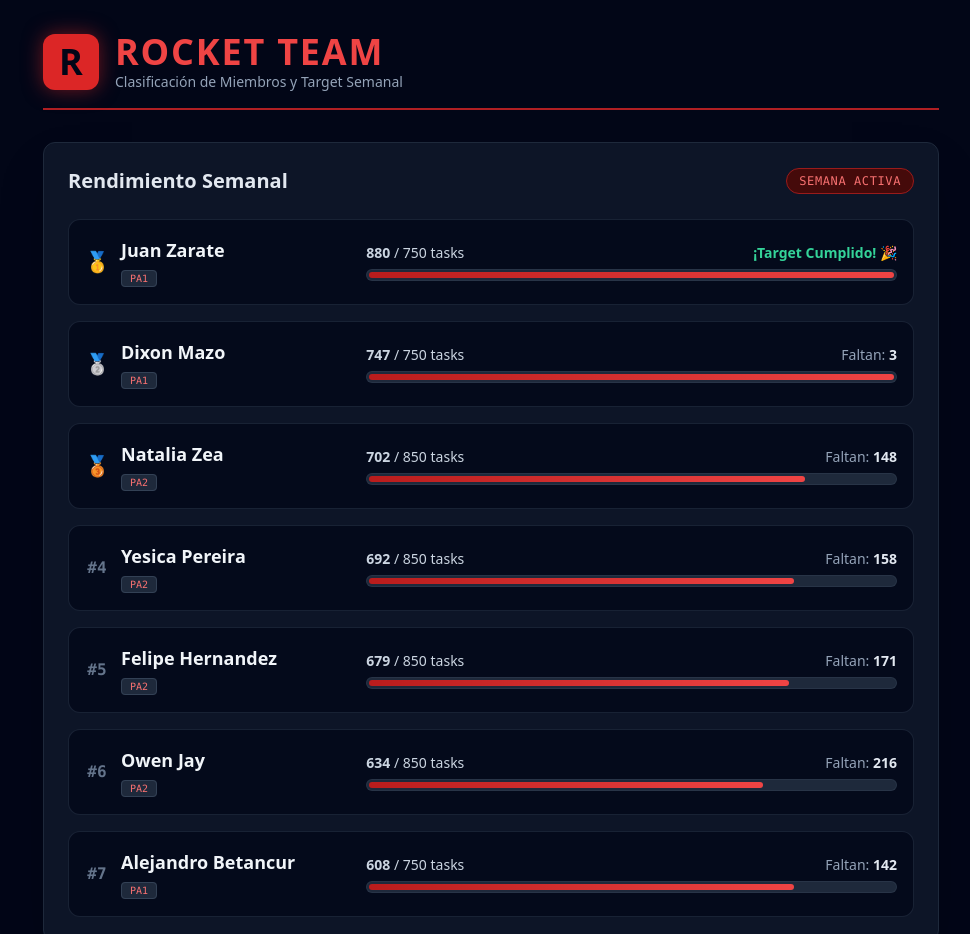
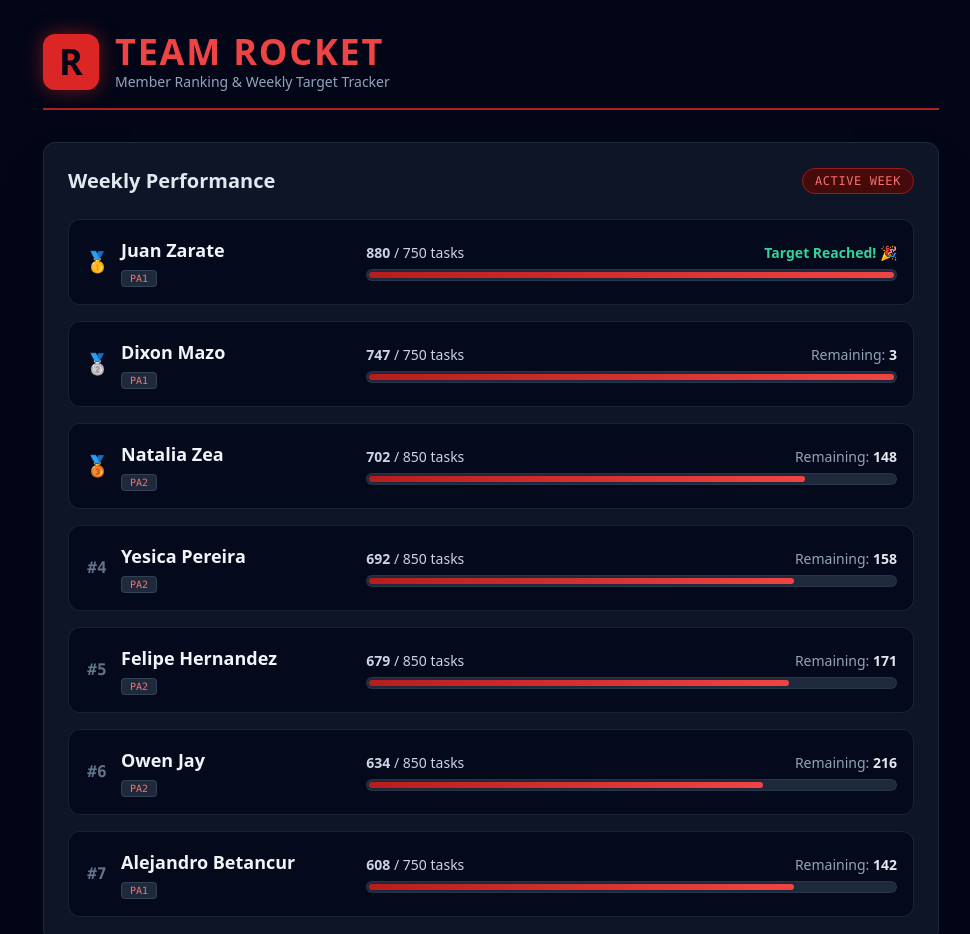
Before and after one commit to JOwenJay/rocket-team-leaderboard, a plain HTML site: page index.html in a window 1280 px wide. Shown: the top 934 px of the page, without its empty margins (149-1119 px from the left). Drawn offline with nearby package versions, Linux system fonts and the light colour scheme.

Commit message:
Translate index.html from Spanish to English

```diff
--- a/index.html
+++ b/index.html
@@ -1,12 +1,12 @@
 <!DOCTYPE html>
-<html lang="es">
+<html lang="en">
 <head>
   <meta charset="UTF-8">
   <meta name="viewport" content="width=device-width, initial-scale=1.0">
-  <title>Equipo Rocket - Leaderboard</title>
-  <!-- Tailwind CSS para el diseño -->
+  <title>Team Rocket - Leaderboard</title>
+  <!-- Tailwind CSS -->
   <script src="https://cdn.tailwindcss.com"></script>
-  <!-- PapaParse para leer el CSV -->
+  <!-- PapaParse for CSV reading -->
   <script src="https://cdnjs.cloudflare.com/ajax/libs/PapaParse/5.3.2/papaparse.min.js"></script>
 </head>
 <body class="bg-slate-950 text-white font-sans min-h-screen p-4 md:p-8">
@@ -18,35 +18,35 @@
         R
       </div>
       <div>
-        <h1 class="text-3xl md:text-4xl font-black text-red-500 tracking-wider">ROCKET TEAM</h1>
-        <p class="text-slate-400 text-sm">Clasificación de Miembros y Target Semanal</p>
+        <h1 class="text-3xl md:text-4xl font-black text-red-500 tracking-wider">TEAM ROCKET</h1>
+        <p class="text-slate-400 text-sm">Member Ranking & Weekly Target Tracker</p>
       </div>
     </header>
 
-    <!-- Contenedor del Leaderboard -->
+    <!-- Leaderboard Container -->
     <div class="bg-slate-900/90 rounded-xl p-6 border border-slate-800 shadow-2xl">
       <div class="flex justify-between items-center mb-6">
-        <h2 class="text-xl font-bold text-slate-200">Rendimiento Semanal</h2>
+        <h2 class="text-xl font-bold text-slate-200">Weekly Performance</h2>
         <span class="bg-red-950 text-red-400 border border-red-800 text-xs px-3 py-1 rounded-full font-mono uppercase tracking-wider">
-          Semana Activa
+          Active Week
         </span>
       </div>
 
-      <!-- Filas de Miembros -->
+      <!-- Member Rows -->
       <div id="leaderboard" class="space-y-4">
-        <p class="text-slate-500 text-center py-8">Cargando datos del equipo...</p>
+        <p class="text-slate-500 text-center py-8">Loading team data...</p>
       </div>
     </div>
   </div>
 
   <script>
-    // Targets Semanales (Día x 5)
+    // Weekly Targets (Daily target x 5)
     const TARGETS = {
       'PA1': 150 * 5, // 750 tasks
       'PA2': 170 * 5  // 850 tasks
     };
 
-    // Leer el archivo local datos.csv
+    // Load local datos.csv
     fetch('datos.csv')
       .then(res => res.text())
       .then(csvText => {
@@ -59,40 +59,40 @@
       })
       .catch(err => {
         document.getElementById('leaderboard').innerHTML =
-          `<p class="text-red-400 text-center py-4">Error al cargar datos.csv. Asegúrate de usar Live Server.</p>`;
+          `<p class="text-red-400 text-center py-4">Error loading datos.csv. Make sure the file exists.</p>`;
       });
 
     function renderLeaderboard(data) {
-      const miembros = data.map(m => {
+      const members = data.map(m => {
         const target = TARGETS[m.Rol] || 750;
-        const completadas = m.TasksCompletadas || 0;
-        const faltantes = Math.max(0, target - completadas);
-        const porcentaje = Math.min(100, Math.round((completadas / target) * 100));
+        const completed = m.TasksCompletadas || 0;
+        const remaining = Math.max(0, target - completed);
+        const percentage = Math.min(100, Math.round((completed / target) * 100));
 
-        return { ...m, target, completadas, faltantes, porcentaje };
+        return { ...m, target, completed, remaining, percentage };
       });
 
-      // Ordenar de mayor a menor
-      miembros.sort((a, b) => b.completadas - a.completadas);
+      // Sort descending by completed tasks
+      members.sort((a, b) => b.completed - a.completed);
 
       const container = document.getElementById('leaderboard');
       container.innerHTML = '';
 
-      miembros.forEach((m, index) => {
-        const pos = index + 1;
-        let posBadge = `<span class="text-slate-500 font-mono font-bold w-6 text-center">#${pos}</span>`;
-        if (pos === 1) posBadge = `<span class="text-xl w-6 text-center">🥇</span>`;
-        if (pos === 2) posBadge = `<span class="text-xl w-6 text-center">🥈</span>`;
-        if (pos === 3) posBadge = `<span class="text-xl w-6 text-center">🥉</span>`;
+      members.forEach((m, index) => {
+        const rank = index + 1;
+        let rankBadge = `<span class="text-slate-500 font-mono font-bold w-6 text-center">#${rank}</span>`;
+        if (rank === 1) rankBadge = `<span class="text-xl w-6 text-center">🥇</span>`;
+        if (rank === 2) rankBadge = `<span class="text-xl w-6 text-center">🥈</span>`;
+        if (rank === 3) rankBadge = `<span class="text-xl w-6 text-center">🥉</span>`;
 
-        const statusText = m.faltantes === 0
-          ? `<span class="text-emerald-400 font-bold">¡Target Cumplido! 🎉</span>`
-          : `<span class="text-slate-400">Faltan: <strong class="text-slate-200">${m.faltantes}</strong></span>`;
+        const statusText = m.remaining === 0
+          ? `<span class="text-emerald-400 font-bold">Target Reached! 🎉</span>`
+          : `<span class="text-slate-400">Remaining: <strong class="text-slate-200">${m.remaining}</strong></span>`;
 
         container.innerHTML += `
           <div class="bg-slate-950/70 p-4 rounded-xl border border-slate-800/80 hover:border-red-600/40 transition flex flex-col md:flex-row items-center gap-4">
             <div class="flex items-center gap-3 w-full md:w-1/3">
-              ${posBadge}
+              ${rankBadge}
               <div>
                 <p class="font-bold text-slate-100 text-lg">${m.Nombre}</p>
                 <span class="text-[10px] font-mono bg-slate-800 text-red-400 px-2 py-0.5 rounded border border-slate-700">${m.Rol}</span>
@@ -101,11 +101,11 @@
 
             <div class="w-full md:w-2/3 space-y-1.5">
               <div class="flex justify-between text-xs md:text-sm">
-                <span class="text-slate-300"><strong>${m.completadas}</strong> / ${m.target} tasks</span>
+                <span class="text-slate-300"><strong>${m.completed}</strong> / ${m.target} tasks</span>
                 <span>${statusText}</span>
               </div>
               <div class="w-full bg-slate-800 h-3 rounded-full overflow-hidden p-0.5 border border-slate-700/50">
-                <div class="bg-gradient-to-r from-red-700 to-red-500 h-full rounded-full transition-all duration-700" style="width: ${m.porcentaje}%"></div>
+                <div class="bg-gradient-to-r from-red-700 to-red-500 h-full rounded-full transition-all duration-700" style="width: ${m.percentage}%"></div>
               </div>
             </div>
           </div>
```
